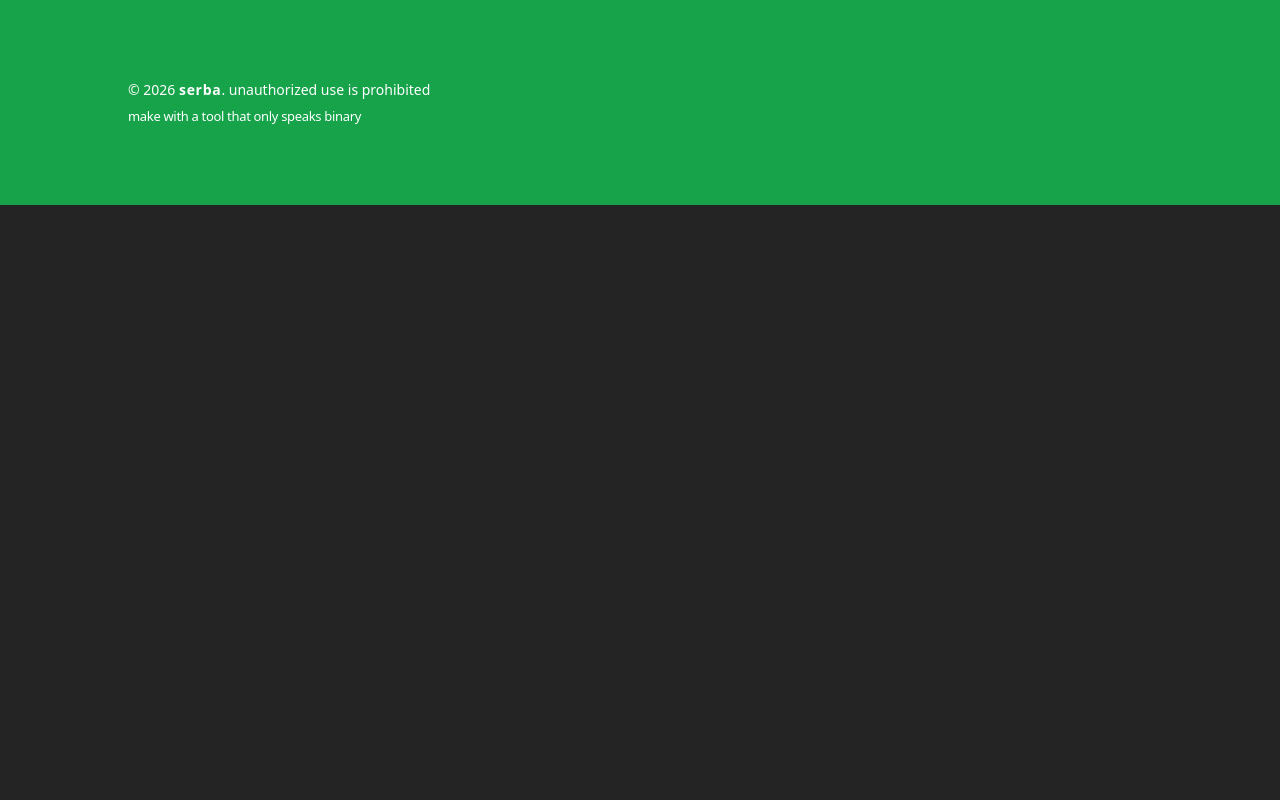
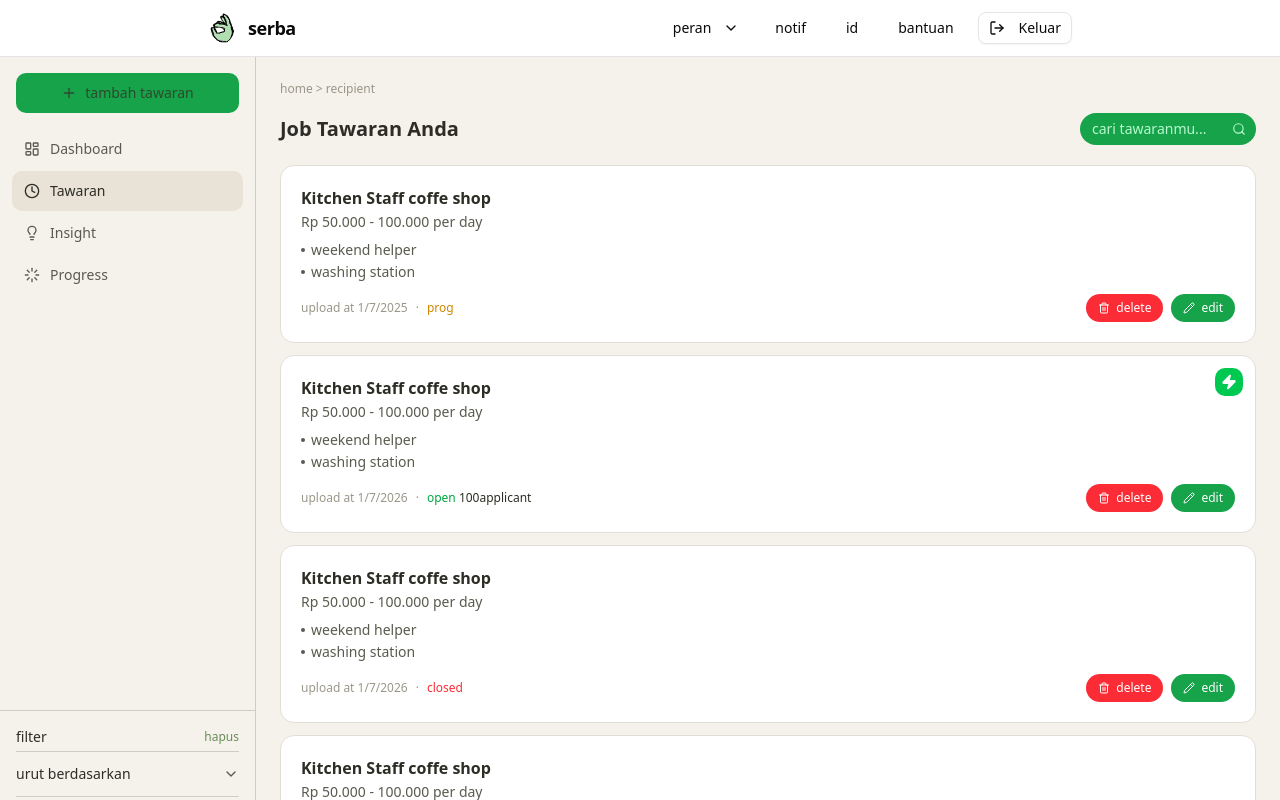
Before and after one commit to ilhamnn/recc, a React (Vite) app: page /r in a window 1280 px wide. Shown: the top 800 px of the page. Built offline with nearby package versions, Linux system fonts and the light colour scheme; sample sign-in values are in the browser's storage.

Commit message:
fix route login

```diff
--- a/src/components/ProtectedRoute.tsx
+++ b/src/components/ProtectedRoute.tsx
@@ -1,15 +1,6 @@
-import { Navigate } from "react-router-dom";
+import { Navigate, Outlet } from "react-router-dom";
 
-interface ProtectedRouteProps {
-  children: React.ReactNode;
+export default function ProtectedRoute() {
+  const isLoggedIn = localStorage.getItem("isLoggedIn") === "true";
+  return isLoggedIn ? <Outlet /> : <Navigate to="/login" replace />;
 }
-
-export default function ProtectedRoute({ children }: ProtectedRouteProps) {
-  const isLoggedIn = localStorage.getItem("isLoggedIn");
-
-  if (isLoggedIn !== "true") {
-    return <Navigate to="/" replace />;
-  }
-
-  return children;
-}
--- a/src/pages/App.tsx
+++ b/src/pages/App.tsx
@@ -10,12 +10,10 @@ export default function App() {
   return (
     <>
       <Routes>
-        {/* Public routes */}
         <Route path="/" element={<Landing />} />
         <Route path="/login" element={<SignInPageDemo />} />
 
-        {/* Protected routes — wajib login */}
-        <Route element={<ProtectedRoute children={undefined} />}>
+        <Route element={<ProtectedRoute />}>
           <Route path="/r" element={<Penerima />} />
           <Route path="/g" element={<Pemberi />} />
         </Route>
--- a/src/pages/login.tsx
+++ b/src/pages/login.tsx
@@ -3,8 +3,6 @@ import { useNavigate, Navigate } from "react-router-dom";
 
 const SignInPageDemo = () => {
   const navigate = useNavigate();
-
-  // ✅ Jika sudah login, langsung redirect
   const isLoggedIn = localStorage.getItem("isLoggedIn") === "true";
   if (isLoggedIn) return <Navigate to="/r" replace />;
 
@@ -27,7 +25,6 @@ const SignInPageDemo = () => {
     const formData = new FormData(event.currentTarget);
     const data = Object.fromEntries(formData.entries());
     console.log("Sign Up submitted:", data);
-    // Setelah sign up sukses, bisa set login & redirect
     localStorage.setItem("isLoggedIn", "true");
     navigate("/r", { replace: true });
   };
```
